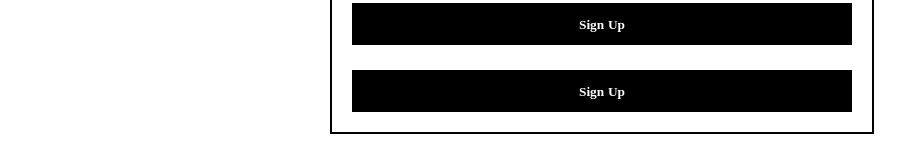
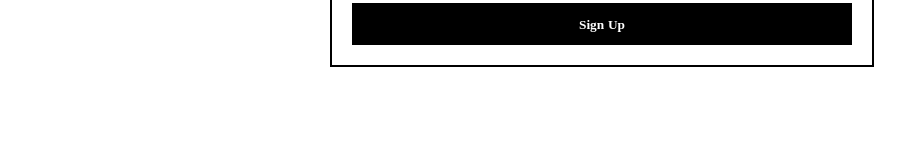
Before and after one commit to Matthiaswf/Hamsaem-Korean-Study-Page, a Vue app: page /signup in a window 1280 px wide. Shown: the part 799-952 px from the top of the page, without its empty margins (38-943 px from the left). After the commit the page ends 916 px from the top, so only its background shows below. Built offline with nearby package versions, Linux system fonts and the light colour scheme; a web font is replaced by a local one.

Commit message:
@Signup , fixed both buttons showing

```diff
--- a/src/views/Auth/SignupView.vue
+++ b/src/views/Auth/SignupView.vue
@@ -27,7 +27,7 @@
       <button v-if="!isPending" type="submit">Sign Up</button>
       <div v-if="error" class="error-message">{{ error }}</div>
 
-      <button type="submit" :disabled="isPending">
+      <button v-if="isPending" type="submit" :disabled="isPending">
         {{ isPending ? 'Loading...' : 'Sign Up' }}
       </button>
     </form>
```
